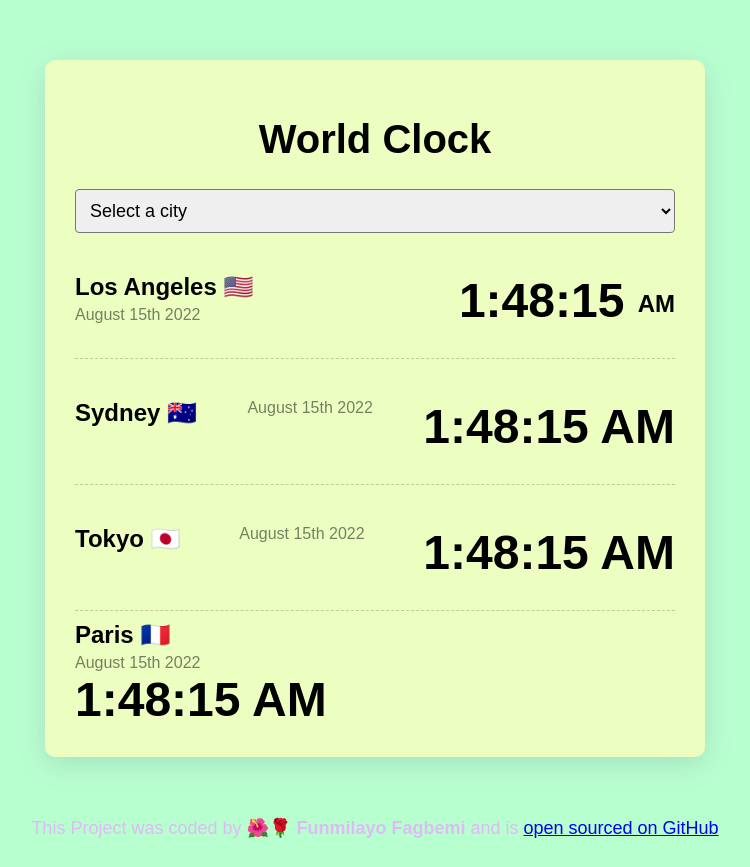
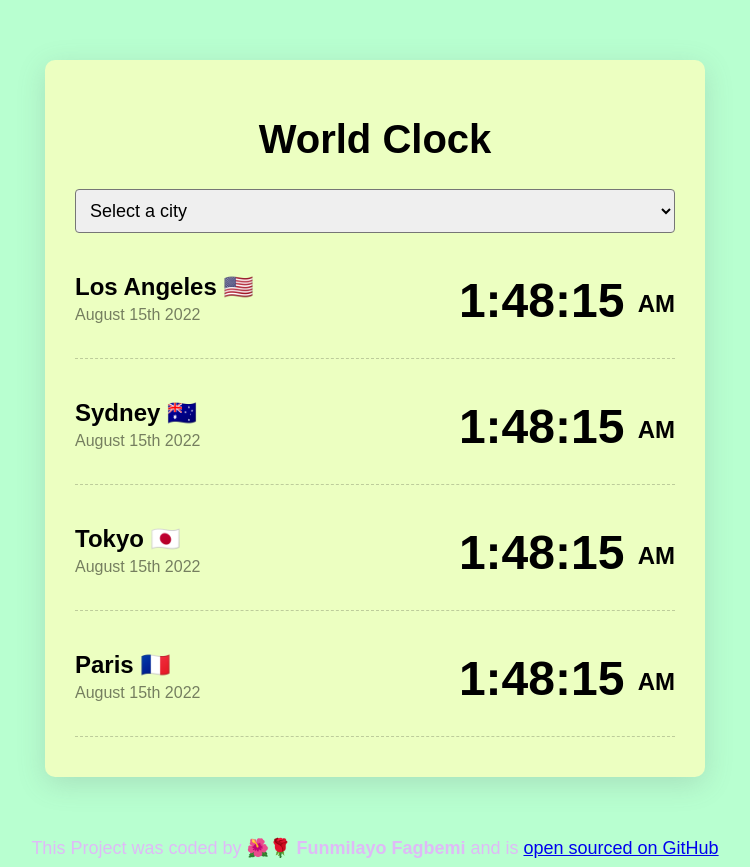
Before and after one commit to Funmi77/world-clock-App, a plain HTML site: page index.html in a window 1280 px wide. Shown: the whole page, without its empty margins (265-1015 px from the left). Drawn offline with Linux system fonts and the light colour scheme; a script that the page names is missing.

Commit message:
Wrapped each city

```diff
--- a/index.html
+++ b/index.html
@@ -18,24 +18,31 @@
       </select>
       <div class="city">
         <div>
-      <h2> Los Angeles 🇺🇸 </h2>
+          <h2>Los Angeles 🇺🇸</h2>
           <div class="date">August 15th 2022</div>
         </div>
         <div class="time">1:48:15 <small> AM </small></div>
       </div>
       <div class="city">
-      <h2> Sydney 🇦🇺 </h2>
+        <div>
+          <h2>Sydney 🇦🇺</h2>
           <div class="date">August 15th 2022</div>
-      <div class="time">1:48:15 AM</div>
+        </div>
+        <div class="time">1:48:15 <small> AM </small></div>
       </div>
       <div class="city">
-      <h2> Tokyo 🇯🇵 </h2>
+        <div>
+          <h2>Tokyo 🇯🇵</h2>
           <div class="date">August 15th 2022</div>
-      <div class="time">1:48:15 AM</div>
         </div>
-      <h2> Paris 🇫🇷 </h2>
+        <div class="time">1:48:15 <small> AM </small></div>
+      </div>
+      <div class="city">
+        <div>
+          <h2>Paris 🇫🇷</h2>
           <div class="date">August 15th 2022</div>
-      <div class="time">1:48:15 AM</div>
+        </div>
+        <div class="time">1:48:15 <small> AM </small></div>
       </div>
     </div>
     <footer>
```
Lines whose indentation alone changed are shown as unchanged.
